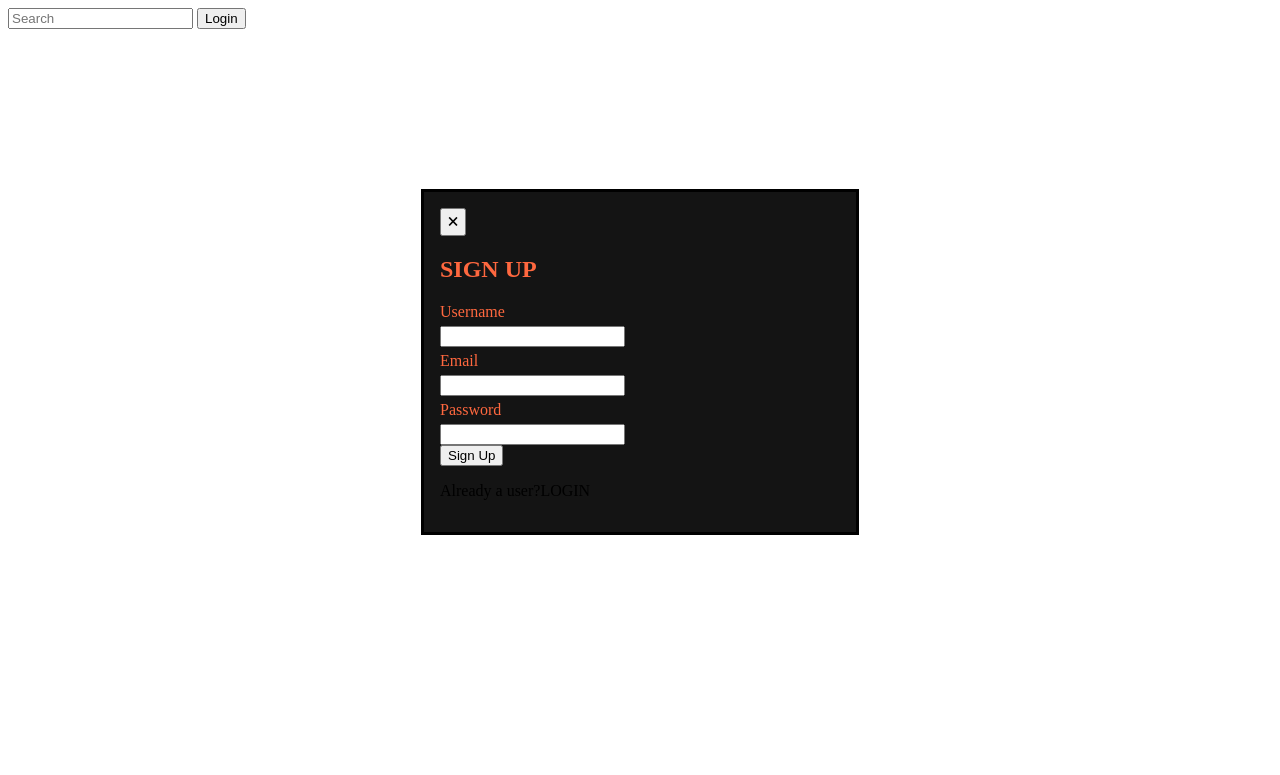
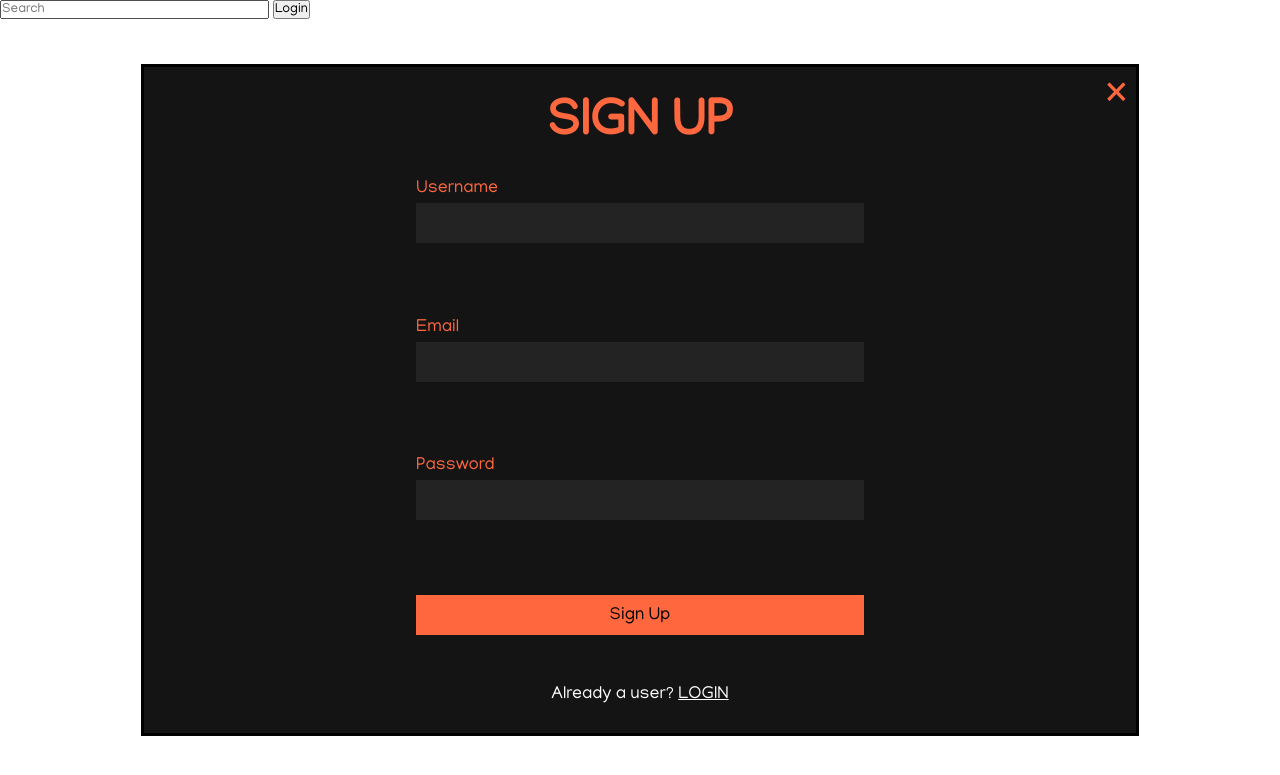
Before and after one commit to devs-toni/movie-house, a PHP site: page / in a window 1280 px wide. Shown: the top 775 px of the page. Run offline with PHP 8.4, Linux system fonts and the light colour scheme; a stand-in replaces the project's code that opens the database connection; some libraries are stand-ins or nearby versions.

Commit message:
change styles modals

```diff
--- a/src/styles/css/index.min.css
+++ b/src/styles/css/index.min.css
@@ -1 +1 @@
-.modal{margin:10rem auto;background-color:#141414;min-width:400px}.modal__title,.modal .form__label{color:#ff683f}.modal .form__label{display:flex;margin:5px 0}
+@import"https://fonts.googleapis.com/css2?family=Manjari&display=swap";*{font-family:"Manjari",sans-serif;margin:0;padding:0;box-sizing:border-box}.modal{position:absolute;top:0;text-align:center;justify-content:space-between;margin:8vh 11vw;background-color:#141414;height:84vh;width:78vw}.modal__container{display:flex;flex-direction:column;align-items:center;justify-content:space-between;height:100%;width:100%;padding:1.8rem}.modal__btn-close{position:absolute;top:.2rem;right:.6rem;background-color:#141414;color:#ff683f;font-size:1.7rem;border:none;cursor:pointer}.modal__title{font-size:3.2rem}.modal__title,.modal .form__label{color:#ff683f}.modal .form__label{display:flex;margin:5px 0;font-size:1.1rem;margin-top:0}.modal .form__input{background-color:#232323;width:35vw;height:2.5rem;border:none;color:#fff;font-size:1.2rem;padding-left:.5rem}.modal__form{height:75%;display:flex;flex-direction:column;align-items:center;justify-content:space-between}.modal__form--login{height:40vh}.modal__btn-submit{height:2.5rem;width:100%;background-color:#ff683f;border:none;font-size:1.1rem;cursor:pointer}.modal__btn-submit--login{margin-top:1.3rem}.modal__p{font-size:1.1rem;color:#fff;margin-top:1.5rem}.modal__p span{text-decoration:underline;cursor:pointer}.modal__p--login{margin-bottom:1.6rem;margin-top:0}
--- a/src/styles/sass/abstracts/_variables.scss
+++ b/src/styles/sass/abstracts/_variables.scss
@@ -1,4 +1,10 @@
+@import url('https://fonts.googleapis.com/css2?family=Manjari&display=swap');
 
+//FONTS
+$primary-font: 'Manjari', sans-serif;
+
+//COLORS
 $bg-color: #141414;
 $bg-input-color: #232323;
 $orange-color: #ff683f;
+$white-color: #FFFFFF;
--- a/src/styles/sass/components/_modal.scss
+++ b/src/styles/sass/components/_modal.scss
@@ -1,9 +1,46 @@
 @use '../abstracts/variables' as var;
 
+* {
+    font-family: var.$primary-font;
+    margin: 0;
+    padding: 0;
+    box-sizing: border-box;
+}
+
 .modal {
-    margin: 10rem auto;
+    position: absolute;
+    top: 0;
+    text-align: center;
+    justify-content: space-between;
+    margin: 8vh 11vw;
     background-color: var.$bg-color;
-    min-width: 400px;
+    height: 84vh;
+    width: 78vw;
+
+    &__container {
+        display: flex;
+        flex-direction: column;
+        align-items: center;
+        justify-content: space-between;
+        height: 100%;
+        width: 100%;
+        padding: 1.8rem;
+    }
+
+    &__btn-close {
+        position: absolute;
+        top: 0.2rem;
+        right: 0.6rem;
+        background-color: var.$bg-color;
+        color: var.$orange-color;
+        font-size: 1.7rem;
+        border: none;
+        cursor: pointer;
+    }
+
+    &__title {
+        font-size: 3.2rem;
+    }
 
     &__title, .form__label {
         color: var.$orange-color;
@@ -12,5 +49,59 @@
     .form__label {
         display: flex;
         margin: 5px 0;
+        font-size: 1.1rem;
+        margin-top: 0;
     }
+
+    .form__input {
+        background-color: var.$bg-input-color;
+        width: 35vw;
+        height: 2.5rem;
+        border: none;
+        color: var.$white-color;
+        font-size: 1.2rem;
+        padding-left: 0.5rem;
+    }
+
+    &__form {
+        height: 75%;
+        display: flex;
+        flex-direction: column;
+        align-items: center;
+        justify-content: space-between;
+
+        &--login {
+                height: 40vh;
+            }
+    }
+
+    &__btn-submit {
+        height: 2.5rem;
+        width: 100%;
+        background-color: var.$orange-color;
+        border: none;
+        font-size: 1.1rem;
+        cursor: pointer;
+
+        &--login {
+            margin-top: 1.3rem;
+        }
+    }
+
+    &__p {
+        font-size: 1.1rem;
+        color: var.$white-color;
+        margin-top: 1.5rem;
+
+        span {
+           text-decoration: underline;
+           cursor: pointer;
+        }
+
+        &--login {
+            margin-bottom: 1.6rem;
+            margin-top: 0;
+        }
+    }
+
 }
--- a/src/templates/modalLogin.php
+++ b/src/templates/modalLogin.php
@@ -1,20 +1,22 @@
 <dialog open class="modal">
-    <button class="modal__btnClose">🗙</button>
-    <h2 class="modal__title">Login</h2>
-    <form method="dialog" class="modal__form">
+    <div class="modal__container">
+        <button class="modal__btn-close">🗙</button>
+        <h2 class="modal__title">LOGIN</h2>
+        <form method="dialog" class="modal__form modal__form--login">
             <div class>
                 <label class="form__label" for="email">Email</label>
-            <input id="email" type="text">
+                <input class="form__input" id="email" type="text">
             </div>
 
             <div>
                 <label class="form__label" for="password">Password</label>
-            <input id="password" type="text">
+                <input class="form__input" id="password" type="password">
             </div>
 
-        <button type="submit">Login</button>
+            <button type="submit" class="modal__btn-submit modal__btn-submit--login">Login</button>
         </form>
         <div>
-        <p>Need an account? <span>Sign UP</span></p>
+            <p class="modal__p modal__p--login">Need an account? <span>SIGN UP</span></p>
+        </div>
     </div>
 </dialog>
--- a/src/templates/modalSignUp.php
+++ b/src/templates/modalSignUp.php
@@ -1,20 +1,22 @@
 <dialog open class="modal-sign-up modal">
-    <button id="closeSignUp">🗙</button>
+    <div class="modal__container">
+        <button id="closeSignUp" class="modal__btn-close">🗙</button>
         <h2 class="modal__title">SIGN UP</h2>
-    <form method="dialog">
+        <form method="dialog" class="modal__form">
             <div>
                 <label class="form__label" id="username-sign-up">Username</label>
-            <input type="text" name="username-sign-up" id="username-sign-up">
+                <input class="form__input" type="text" name="username-sign-up" id="username-sign-up">
             </div>
             <div>
                 <label class="form__label" id="email-sign-up">Email</label>
-            <input type="text" name="email-sign-up" id="email-sign-up">
+                <input class="form__input" type="text" name="email-sign-up" id="email-sign-up">
             </div>
             <div>
                 <label class="form__label" id="password-sign-up">Password</label>
-            <input type="password" name="password-sign-up" id="password-sign-up">
+                <input class="form__input" type="password" name="password-sign-up" id="password-sign-up">
             </div>
-        <button type="submit">Sign Up</button>
+            <button class="modal__btn-submit">Sign Up</button>
         </form>
-    <p>Already a user?<span>LOGIN</span></p>
+        <p class="modal__p">Already a user? <span>LOGIN</span></p>
+    </div>
 </dialog>
```
Lines whose indentation alone changed are shown as unchanged.
